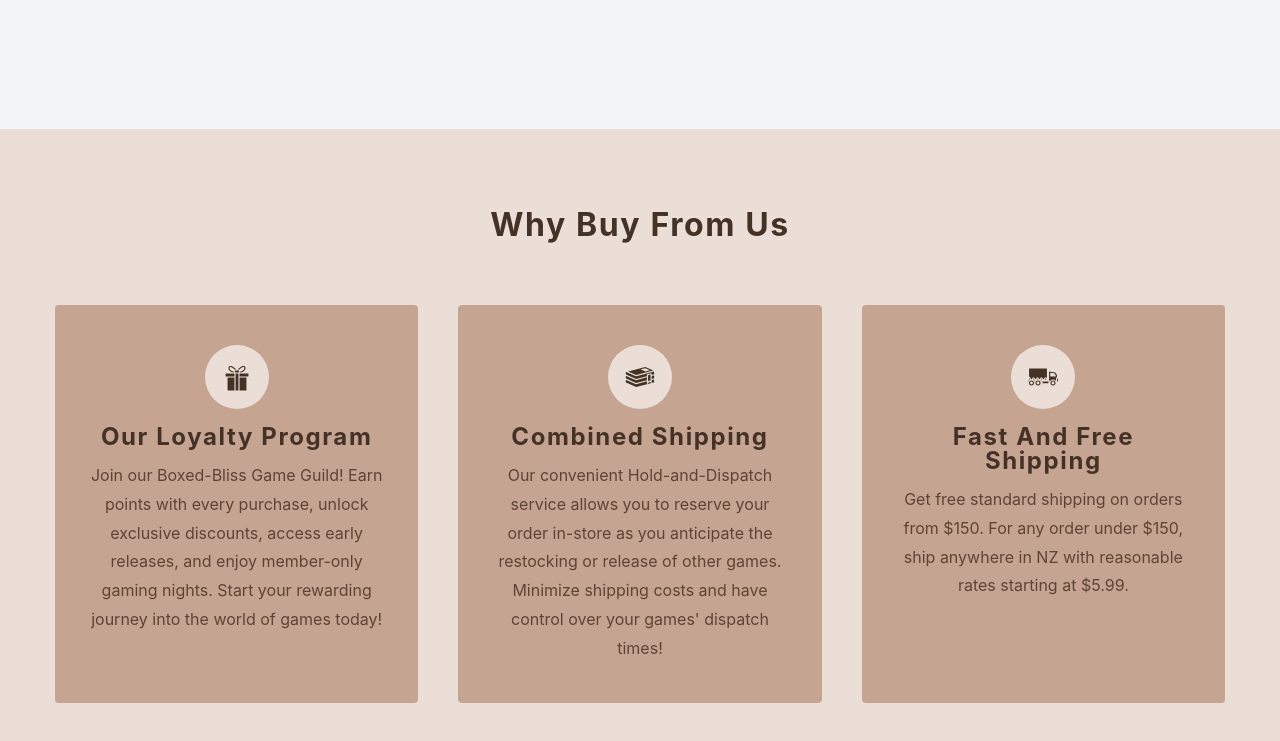
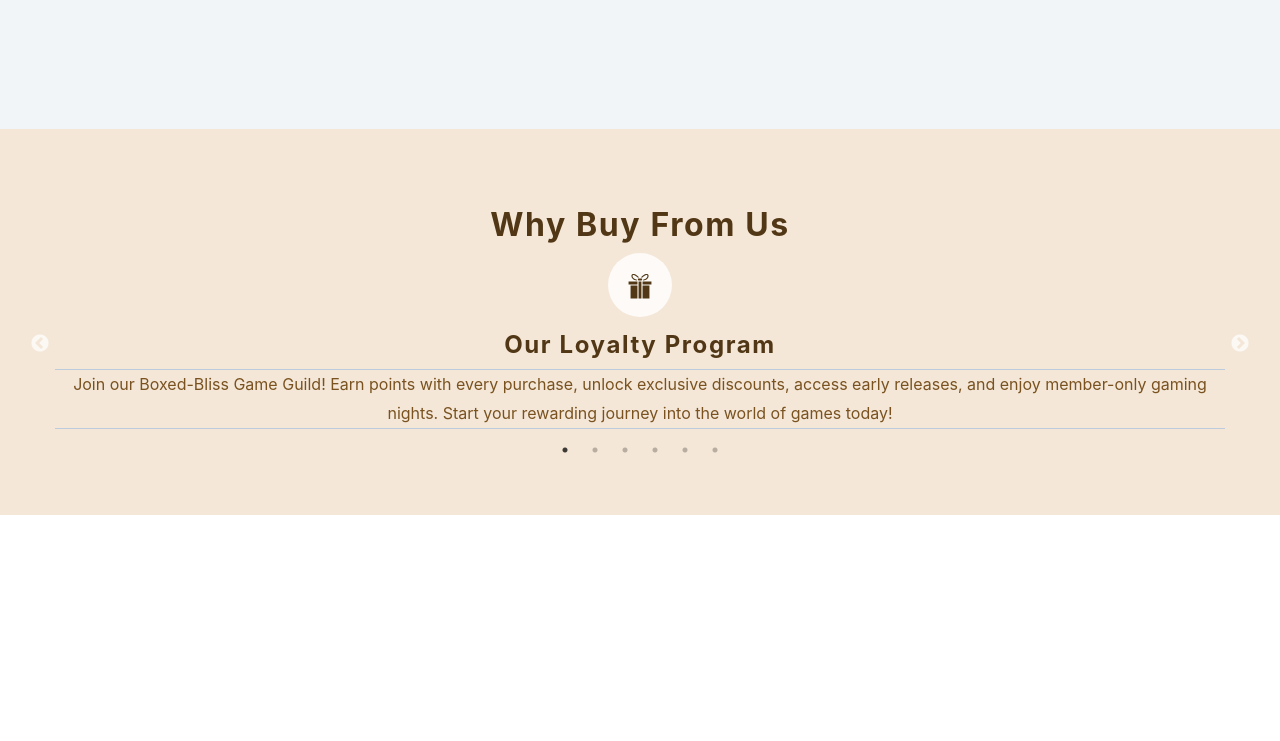
Before and after one commit to SergeAuck/boxed-bliss, a React (Create React App) app: page / in a window 1280 px wide. Shown: the part 1280-2021 px from the top of the page. Built offline with nearby package versions, Linux system fonts and the light colour scheme; no server answers.

Commit message:
Css + carousel

```diff
--- a/package.json
+++ b/package.json
@@ -13,6 +13,8 @@
     "react-icons": "^4.10.1",
     "react-router-dom": "^6.14.0",
     "react-scripts": "5.0.1",
+    "react-slick": "^0.29.0",
+    "slick-carousel": "^1.8.1",
     "styled-components": "^5.3.10",
     "web-vitals": "^2.1.4"
   },
--- a/src/components/AddToCart.js
+++ b/src/components/AddToCart.js
@@ -66,24 +66,7 @@
       display: flex;
     }
   }
-  .color-btn {
-    display: inline-block;
-    width: 1.5rem;
-    height: 1.5rem;
-    border-radius: 50%;
-    background: #222;
-    margin-right: 0.5rem;
-    border: none;
-    cursor: pointer;
-    opacity: 0.5;
-    display: flex;
-    align-items: center;
-    justify-content: center;
-    svg {
-      font-size: 0.75rem;
-      color: var(--clr-white);
-    }
-  }
+
   .active {
     opacity: 1;
   }
@@ -94,6 +77,7 @@
   .btn {
     margin-top: 1rem;
     width: 140px;
+    text-align: center;
   }
 `;
 export default AddToCart;
--- a/src/components/Benefits.js
+++ b/src/components/Benefits.js
@@ -1,29 +1,60 @@
 import React from "react";
 import styled from "styled-components";
 import { benefits } from "../utils/data";
+import Slider from "react-slick";
+import "slick-carousel/slick/slick.css";
+import "slick-carousel/slick/slick-theme.css";
 
 const Benefits = () => {
+  const carouselSettings = {
+    dots: true,
+    infinite: true,
+    speed: 500,
+    slidesToShow: 1,
+    slidesToScroll: 1,
+    responsive: [
+      {
+        breakpoint: 992,
+        settings: {
+          slidesToShow: 1,
+        },
+      },
+      {
+        breakpoint: 576,
+        settings: {
+          slidesToShow: 1,
+        },
+      },
+    ],
+  };
+
   return (
     <Wrapper>
       <div className="section-center">
         <h3>Why buy from Us</h3>
-
-        <div className="services-center">
+        <Slider {...carouselSettings}>
           {benefits.map((service) => {
             const { id, title, icon, text } = service;
             return (
-              <article key={id} className="service">
+              <Card key={id}>
                 <span className="icon">{icon}</span>
                 <h4>{title}</h4>
+                <hr />
                 <p>{text}</p>
-              </article>
+                <hr />
+              </Card>
             );
           })}
-        </div>
+        </Slider>
       </div>
     </Wrapper>
   );
 };
+
+const Card = styled.article`
+  /* extra card styles? */
+  // ...
+`;
 
 const Wrapper = styled.section`
   h3 {
@@ -32,10 +63,11 @@
   ,
   h4 {
     color: var(--clr-primary-1);
+    text-align: center;
   }
-  padding: 5rem 0;
+  padding: 5rem 0rem;
 
-  background: var(--clr-primary-10);
+  background: var(--clr-primary-8);
 
   .header h3 {
     margin-bottom: 2rem;
@@ -44,7 +76,7 @@
   p {
     margin-bottom: 0;
     line-height: 1.8;
-    color: var(--clr-primary-3);
+    color: var(--clr-primary-2);
   }
   .services-center {
     margin-top: 4rem;
@@ -87,9 +119,8 @@
     }
   }
   @media (min-width: 1280px) {
-    padding: 0;
     .section-center {
-      transform: translateY(5rem);
+      transform: translateY(0rem);
     }
   }
 `;
--- a/src/components/CartContent.js
+++ b/src/components/CartContent.js
@@ -50,7 +50,7 @@
     cursor: pointer;
   }
   .clear-btn {
-    background: var(--clr-black);
+    background: var(--clr-red-light) !important;
   }
 `;
 export default CartContent;
--- a/src/components/CartItem.js
+++ b/src/components/CartItem.js
@@ -77,24 +77,6 @@
     margin-bottom: 0;
   }
 
-  .color {
-    color: var(--clr-grey-5);
-    font-size: 0.75rem;
-    letter-spacing: var(--spacing);
-    text-transform: capitalize;
-    margin-bottom: 0;
-    display: flex;
-    align-items: center;
-    justify-content: flex-start;
-    span {
-      display: inline-block;
-      width: 0.5rem;
-      height: 0.5rem;
-      background: red;
-      margin-left: 0.5rem;
-      border-radius: var(--radius);
-    }
-  }
   .price-small {
     color: var(--clr-primary-5);
   }
@@ -138,7 +120,7 @@
     .price {
       display: block;
       font-size: 1rem;
-      color: var(--clr-primary-5);
+      color: var(--clr-primary-4);
       font-weight: 400;
     }
     .name {
--- a/src/components/Hero.js
+++ b/src/components/Hero.js
@@ -23,8 +23,9 @@
         </Link>
       </article>
       <article className="img-container">
-        <img src={gametime} alt="nice table" className="main-img" />
-        <img src={mariotoy} alt="person working" className="accent-img" />
+        <img src={gametime} alt="gaming table" className="main-img" />
+        <img src={mariotoy} alt="mario brother" className="accent-img" />
+        <img src={mariotoy} alt="mario brother" className="accent2-img" />
       </article>
     </Wrapper>
   );
@@ -79,6 +80,14 @@
       transform: translateX(-50%);
       border-radius: var(--radius);
     }
+    .accent2-img {
+      position: absolute;
+      top: 0;
+      left: 0;
+      width: 250px;
+      transform: translateX(-50%);
+      border-radius: var(--radius);
+    }
     .img-container::before {
       content: "";
       position: absolute;
--- a/src/components/PageHero.js
+++ b/src/components/PageHero.js
@@ -1,6 +1,7 @@
 import React from "react";
 import styled from "styled-components";
 import { Link } from "react-router-dom";
+import { IoIosArrowForward } from "react-icons/io";
 
 const PageHero = ({ title, product }) => {
   return (
@@ -8,7 +9,12 @@
       <div className="section-center">
         <h4>
           <Link to="/">Home</Link>
-          {product && <Link to="/products">/ Products</Link>}/ {title}
+          {product && (
+            <Link to="/products">
+              <IoIosArrowForward size={17} /> Products
+            </Link>
+          )}
+          <IoIosArrowForward size={17} /> {title}
         </h4>
       </div>
     </Wrapper>
@@ -16,11 +22,16 @@
 };
 
 const Wrapper = styled.section`
-  background: var(--clr-primary-10);
+  background: var(--clr-primary-8);
   width: 100%;
   min-height: 6vh;
   display: flex;
   align-items: center;
+
+  span {
+    width: 0.2rem;
+    height: 0.2rem;
+  }
 
   color: var(--clr-primary-1);
   a {
--- a/src/components/Product.js
+++ b/src/components/Product.js
@@ -76,7 +76,7 @@
   }
 
   footer p {
-    color: var(--clr-primary-5);
+    color: var(--clr-primary-4);
     letter-spacing: var(--spacing);
   }
 `;
--- a/src/index.css
+++ b/src/index.css
@@ -1,17 +1,17 @@
 :root {
   /* dark shades of primary color*/
-  --clr-primary-1: hsl(22, 28%, 21%);
-  --clr-primary-2: hsl(22, 28%, 29%);
-  --clr-primary-3: hsl(22, 28%, 37%);
-  --clr-primary-4: hsl(22, 28%, 45%);
+  --clr-primary-1: hsl(34, 58%, 20%);
+  --clr-primary-2: hsl(34, 58%, 30%);
+  --clr-primary-3: hsl(34, 58%, 40%);
+  --clr-primary-4: hsl(34, 58%, 50%);
   /* primary/main color */
-  --clr-primary-5: hsl(22, 31%, 52%);
+  --clr-primary-5: hsl(34, 90%, 51%);
   /* lighter shades of primary color */
-  --clr-primary-6: hsl(22, 31%, 60%);
-  --clr-primary-7: hsl(22, 31%, 67%);
-  --clr-primary-8: hsl(20, 31%, 74%);
-  --clr-primary-9: hsl(22, 31%, 81%);
-  --clr-primary-10: hsl(22, 31%, 88%);
+  --clr-primary-6: hsl(34, 58%, 70%);
+  --clr-primary-7: hsl(34, 58%, 80%);
+  --clr-primary-8: hsl(34, 58%, 90%);
+  --clr-primary-9: hsl(34, 58%, 95%);
+  --clr-primary-10: hsl(34, 58%, 98%);
   /* darkest grey - used for headings */
   --clr-grey-1: hsl(209, 61%, 16%);
   --clr-grey-2: hsl(211, 39%, 23%);
@@ -26,7 +26,7 @@
   --clr-grey-10: hsl(210, 36%, 96%);
   --clr-white: #fff;
   --clr-red-dark: hsl(360, 67%, 44%);
-  --clr-red-light: hsl(360, 71%, 66%);
+  --clr-red-light: hsl(0, 75%, 58%);
   --clr-green-dark: hsl(125, 67%, 44%);
   --clr-green-light: hsl(125, 71%, 66%);
   --clr-black: #222;
--- a/src/pages/SingleProductPage.js
+++ b/src/pages/SingleProductPage.js
@@ -101,7 +101,7 @@
     margin-top: 2rem;
   }
   .price {
-    color: var(--clr-primary-5);
+    color: var(--clr-primary-4);
   }
   .desc {
     line-height: 2;
```
Also changed, not shown: 1 other file (tests, documents, lock files or other folders).
